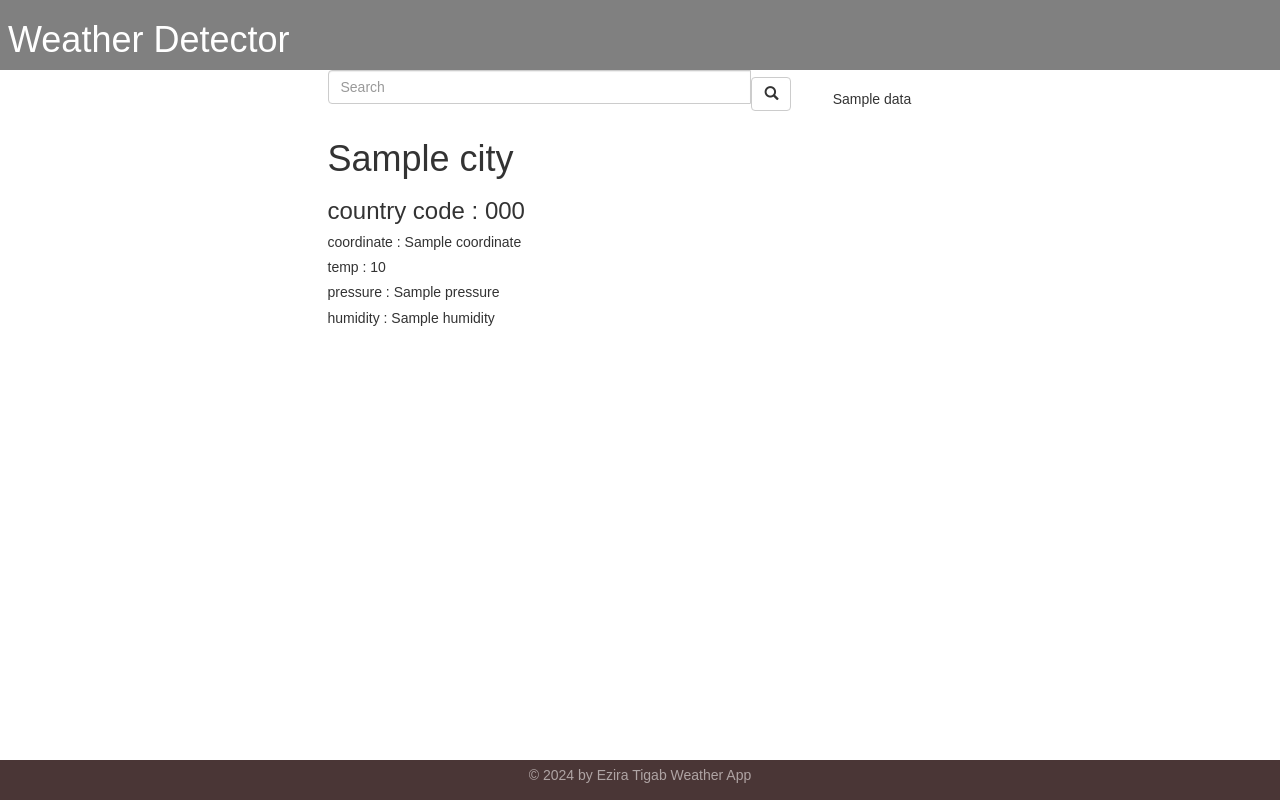
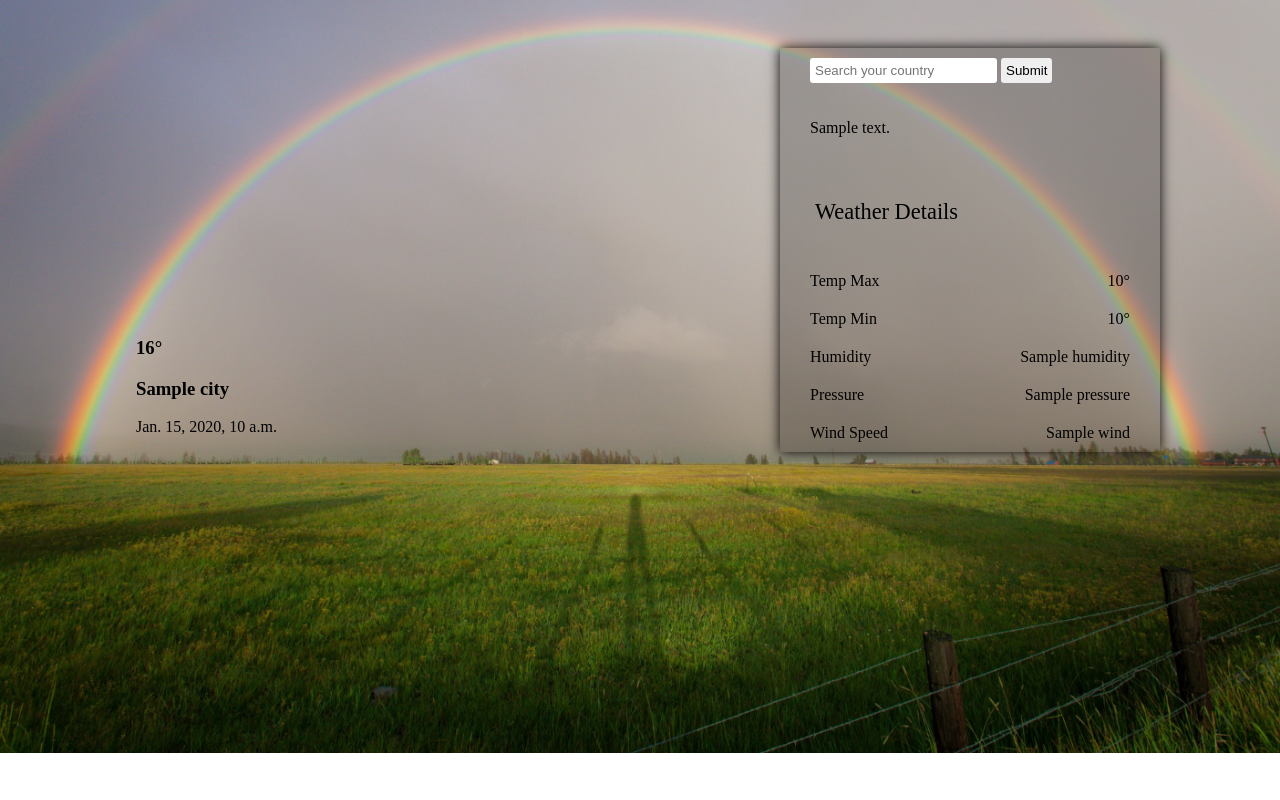
Before and after one commit to eziraa/Weather-App, a Django app: template weatherapp/templates/index.html in a window 1280 px wide. Run offline with Django 5.2, Linux system fonts and the light colour scheme; the template is opened without the code that fills it: most values are stand-ins (such as "Sample title", 1, 10 or a date in 2020); some libraries are stand-ins or nearby versions.

Commit message:
removing unnecessary files and display the weather od searched city

```diff
--- a/weatherapp/templates/index.html
+++ b/weatherapp/templates/index.html
@@ -1,54 +1,108 @@
-{% load static%}
+{% load static %}
 <!DOCTYPE html>
-<html lang="en" dir="ltr">
+<html lang="en">
+<head>
+    <meta charset="UTF-8">
+    <meta name="viewport" content="width=device-width, initial-scale=1.0">
+    <title>Today's weather</title>
+    <style>
+        body{
+            height: 100%;
+            width: 100%;
+            background-image: url("{% static 'images/bg.jpg' %} ");
+            background-repeat: no-repeat;
+            background-size: cover;
+            background-attachment: scroll;
+            padding-top: 20px;
+        }
+        .container{
+            display: flex;
+            flex-direction: row;
+            justify-content: space-between;
+            padding: 20px 10vw;
+        }
+        .contry-weather-data{
+            align-self: flex-end;
+        }
 
-<head>
-  <meta charset="utf-8">
-  <title>weather</title>
-  <!-- Latest compiled and minified CSS -->
-  <link rel="stylesheet" href="https://maxcdn.bootstrapcdn.com/bootstrap/3.4.0/css/bootstrap.min.css">
+        .search-container{
+            display: flex;
+            flex-direction: column;
+            gap: 20px;
+            padding: 10px 30px;
+            box-shadow: 0 0 12px black;
+            background-color: rgba(0, 0, 0, 0.221);
+            width: 25vw;
+        }
+        .search-container input{
+            padding: 5px;
+            border-radius: 3px;
+            border: none;
+        }
+        .weather-detail{
+            display: flex;
+            flex-direction: column;
+            gap: 20px;
+        }
+        .weather-detail .title{
+            font-size: 1.4rem;
+            padding: 5px;
+            line-height: 1.1;
+        }
+        .parameter{
+            display: flex;
+            flex-direction: row;
+            justify-content: space-between;
+        }
+    </style>
+</head>
+<body>
+    <div class="container">
+        <div class="contry-weather-data">
+            <h3 class="country-temp">16°</h3>
+            <div class="country-info">
+                <h3>{{city.name}}</h3>
+                <p>{{city.date}}</p>
+            </div>
+        </div>
+        <div class="search-container">
+            <form action="" method="post">
+                {% csrf_token %}
+                <input type="text" name="city" id="city" placeholder="Search your country">
+                <input type="submit" name="Search" id="search">
+            </form>
+            <p>{{city.description}}</p>
 
-  <!-- jQuery library -->
-  <script src="https://ajax.googleapis.com/ajax/libs/jquery/3.4.1/jquery.min.js"></script>
+            <div class="weather-detail">
+                <p class="title">Weather Details</p>
+                <div class="parameter temp-max">
+                    <span class="name">Temp Max</span>
+                    <span class="value">{{city.max_temp}}°</span>
 
-  <!-- Latest compiled JavaScript -->
-  <script src="https://maxcdn.bootstrapcdn.com/bootstrap/3.4.0/js/bootstrap.min.js"></script>
-  <link rel="stylesheet" href="{% static 'styles.css' %}">
+                </div>
+                <div class="parameter temp-min">
+                    <span class="name">Temp Min</span>
+                    <span class="value">{{city.min_temp}}°</span>
 
-</head>
+                </div>
+                <div class="parameter cloud">
+                    <span class="name">Humidity</span>
+                    <span class="value">{{city.humidity}}</span>
 
-<body>
-  <nav class="row" style="background: grey; color: white;">
-    <div align="center"><h1 class="col-md-3 text-center">Weather Detector</h1></div>
-  </nav>
-  <center class="row">
-    <form action="" method="post" class="col-md-6 col-md-offset-3">
-      {% csrf_token %}
-      <div class="input-group">
-        <input type="text" class="form-control" name="city" placeholder="Search">
-        <div class="input-group-btn">
-          <button class="btn btn-default" type="submit">
-            <i class="glyphicon glyphicon-search"></i>
-          </button>
+                </div>
+                <div class="parameter cloud">
+                    <span class="name">Pressure</span>
+                    <span class="value">{{city.pressure}}</span>
+
+                </div>
+                <div class="parameter wind">
+                    <span class="name">Wind Speed</span>
+                    <span class="value">{{city.wind}}</span>
+
+                </div>
+            </div>
+
         </div>
-        <form>
-            <p>{{data}}</p>
-  </center>
-  <div class="row">
-    {% if data.country_code %}
-    <div class="col-md-6 col-md-offset-3">
-      <h1>{{city}}</h1>
-      <h3>country code : {{data.country_code}}</h1>
-        <h5>coordinate : {{data.coordinate}}</h5>
-        <h5>temp : {{data.temp}}</h5>
-        <h5>pressure : {{data.pressure}} </h5>
-        <h5>humidity : {{data.humidity}}</h5>
     </div>
-    {% endif %}
-  </div>
-  <footer>
-    <p>&copy; 2024 by <span class="author">Ezira Tigab</span> Weather App</p>
-  </footer>
 </body>
-
 </html>
```
Also changed, not shown: weatherapp/data.json (+13 -13 lines), weatherapp/templates/inde.html (deleted, +0 -105 lines), weatherapp/weather/views.py (+14 -2 lines).
